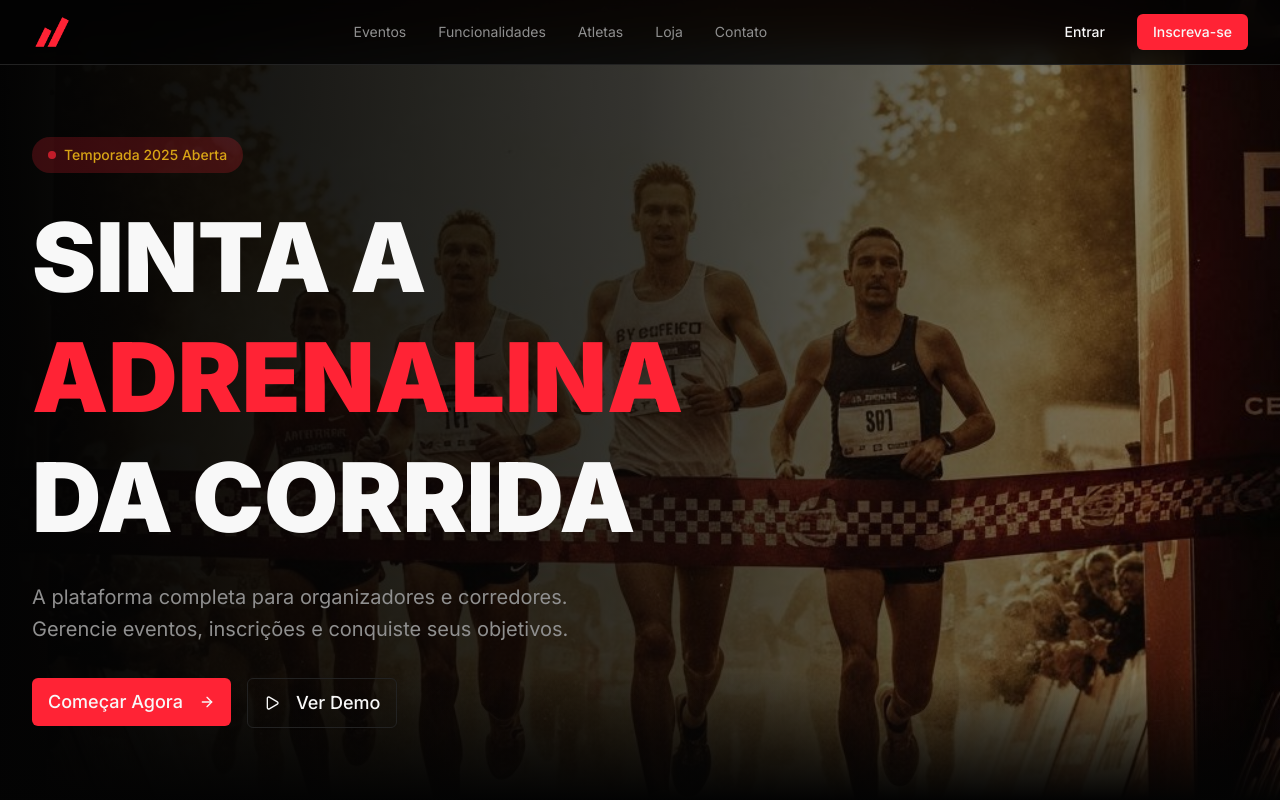
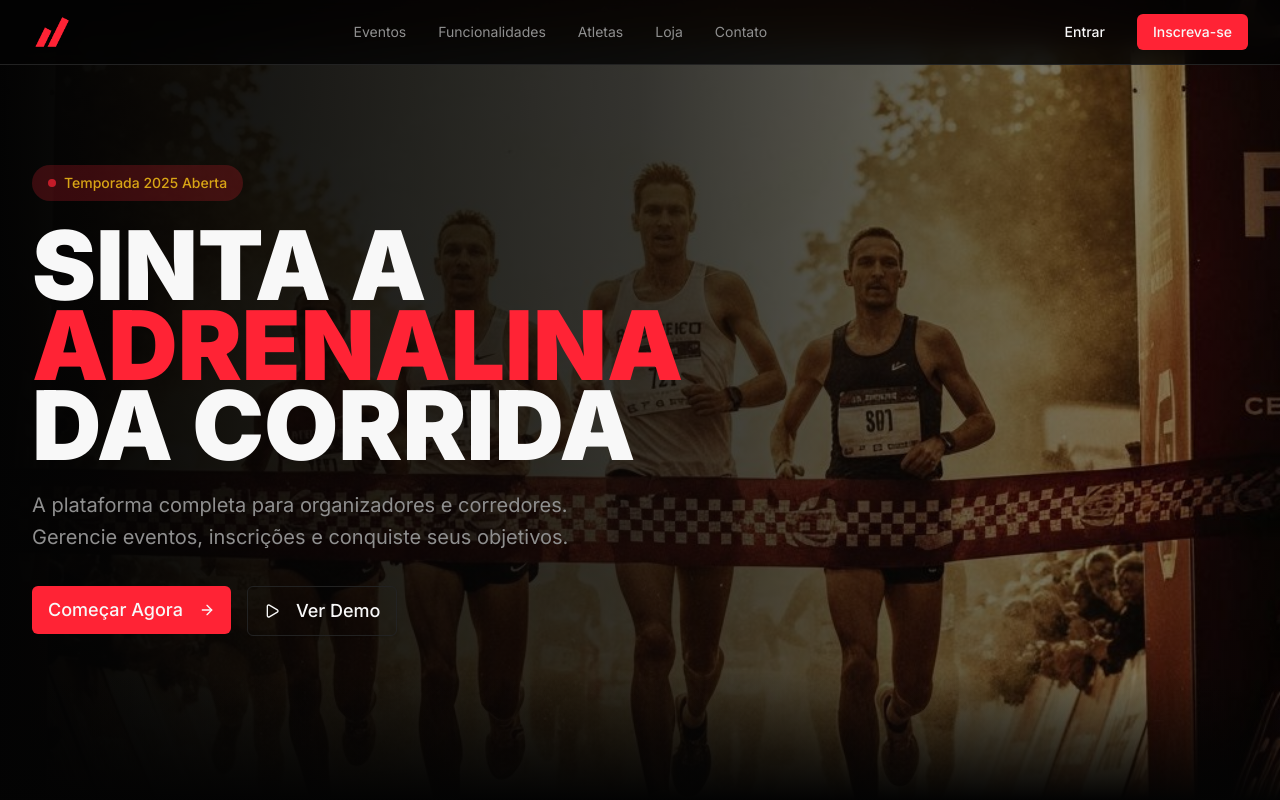
Before and after one commit to joel-estumano/runnershoot-app, a Next.js app: page / in a window 1280 px wide. Shown: the top 800 px of the page. Built offline with nearby package versions, Linux system fonts and the light colour scheme.

Commit message:
hero update

```diff
--- a/components/hero-section.tsx
+++ b/components/hero-section.tsx
@@ -4,7 +4,7 @@ import Link from "next/link";
 
 export function HeroSection() {
   return (
-    <section className="relative min-h-screen flex items-center justify-center overflow-hidden pt-16 mx-auto w-full max-w-7xl px-4 sm:px-16 xl:px-8">
+    <section className="relative min-h-screen flex items-center justify-center overflow-hidden mx-auto w-full max-w-7xl px-4 sm:px-16 xl:px-8 py-16 sm:py-20 xl:py-24">
       <div
         className="absolute inset-0 bg-cover bg-center bg-no-repeat"
         style={{
@@ -23,7 +23,7 @@ export function HeroSection() {
             </span>
           </div>
 
-          <h1 className="text-5xl md:text-7xl lg:text-8xl font-black text-foreground leading-tight mb-6 text-balance">
+          <h1 className="text-5xl md:text-7xl lg:text-8xl font-black text-foreground leading-20 mb-6 text-balance">
             SINTA A<span className="text-primary"> ADRENALINA</span>
             <br />
             DA CORRIDA
```
